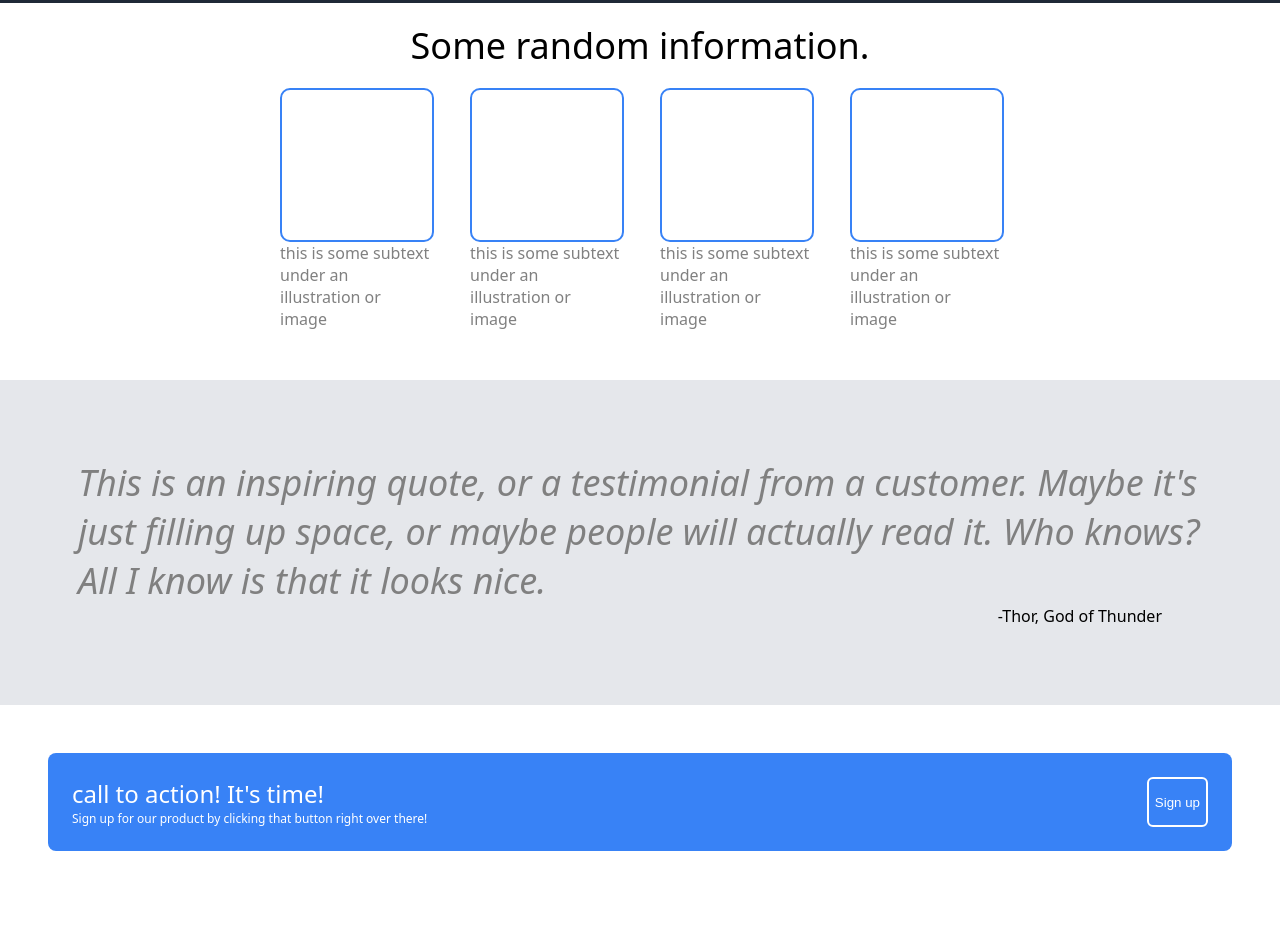
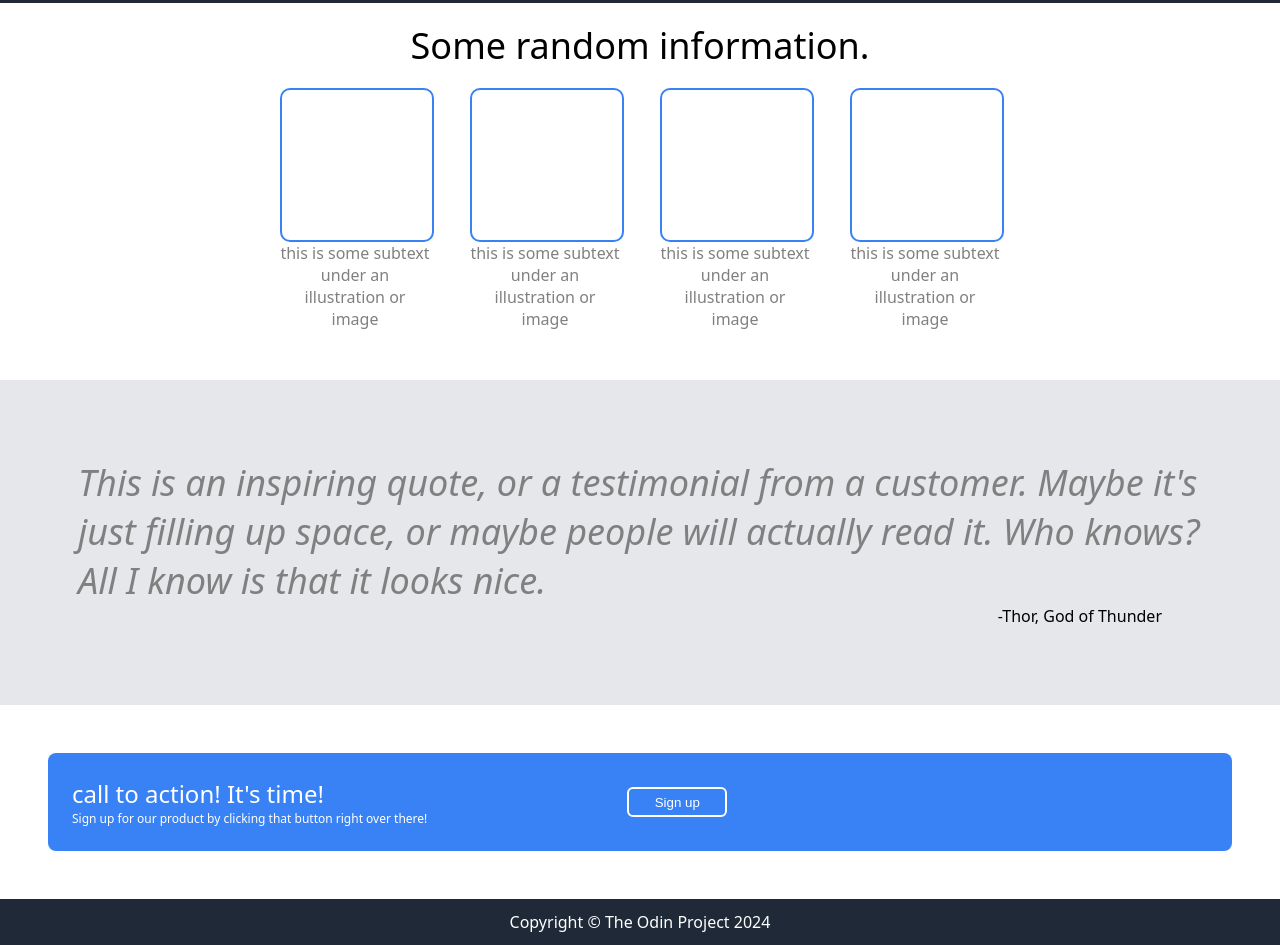
Before and after one commit to Bilalvol1/landing_page, a plain HTML site: page index.html in a window 1280 px wide. Shown: the part 395-1340 px from the top of the page. Before the commit the page ends 1294 px from the top, so only its background shows below. Drawn offline with Linux system fonts and the light colour scheme.

Commit message:
Add footer

```diff
--- a/index.html
+++ b/index.html
@@ -62,6 +62,9 @@
         <button class="action-button">Sign up</button>
     </div>
 
+    <div class="footer">
+        <div>Copyright © The Odin Project 2024</div>
+    </div>
 
 
 </body>
--- a/style.css
+++ b/style.css
@@ -58,6 +58,7 @@ button {
     border-radius: 6px;
     color: white;
     padding: 6px;
+    width: 100px;
 }
 
 .information {
@@ -79,10 +80,12 @@ button {
     height: 150px;
     width: 150px;
     border-radius: 10px;
+    margin: auto;
 }
 
 .random {
     width: 150px;
+    text-align: center;
 }
 
 .quote-container {
@@ -110,6 +113,7 @@ button {
     border-radius: 8px;
     padding: 24px;
     display: flex;
+    align-items: center;
 }
 
 .time {
@@ -122,5 +126,14 @@ button {
 
 .action-button {
     border: 2px solid white;
-    margin-left: auto;
+    margin-left: 200px;
+    width: 100px;
+    height: 30px;
 }
+
+.footer {
+    background-color: #1F2937;
+    padding: 12px;
+    color: white;
+    text-align: center;
+}
```
